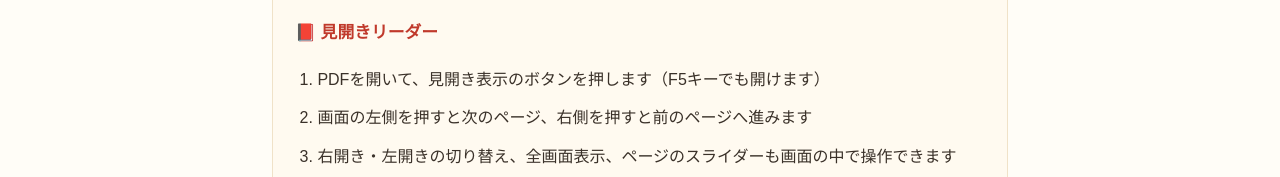
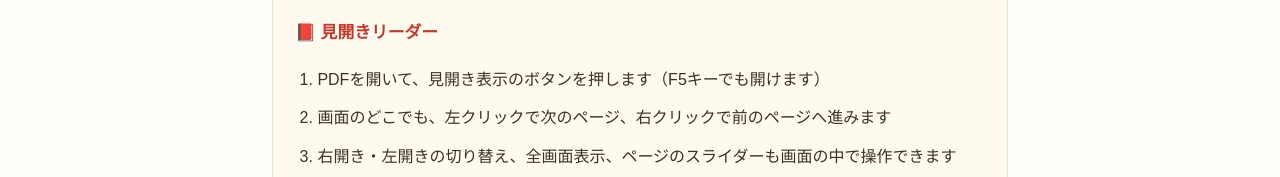
Before and after one commit to kinakopdf/kinakopdf, a plain HTML site: page docs/trial-multi.html in a window 1280 px wide. Shown: the part 4265-4442 px from the top of the page. Drawn offline with Linux system fonts and the light colour scheme.

Commit message:
多機能版ページの取説：見開きのクリック方向の説明を正しい内容に修正

```diff
--- a/docs/trial-multi.html
+++ b/docs/trial-multi.html
@@ -139,7 +139,7 @@ a{color:var(--red)}
 <h3>📕 見開きリーダー</h3>
 <ol>
 <li>PDFを開いて、見開き表示のボタンを押します（F5キーでも開けます）</li>
-<li>画面の左側を押すと次のページ、右側を押すと前のページへ進みます</li>
+<li>画面のどこでも、左クリックで次のページ、右クリックで前のページへ進みます</li>
 <li>右開き・左開きの切り替え、全画面表示、ページのスライダーも画面の中で操作できます</li>
 <li>閉じるときは Esc キーか F5 キーです。次に開くと、前回の続きから開きます</li>
 </ol>
```
